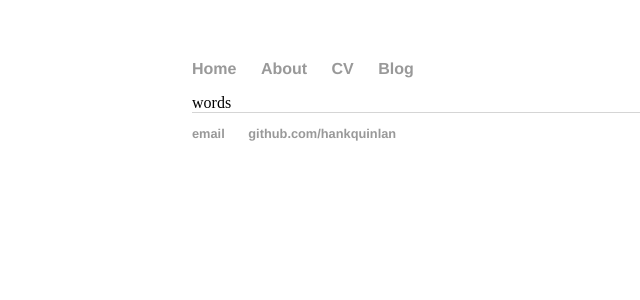
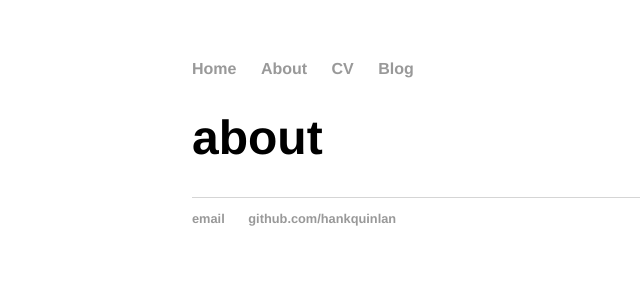
Before and after one commit to allofher/allofher.github.io, a Jekyll site: the page built from about/index.html, in a window 1280 px wide. Shown: the top 300 px of the page, without its empty margins (0-640 px from the left). Built offline with Jekyll 4.4.1, drawn with Linux system fonts in a browser that asks for light colours.

Commit message:
Update index.html

```diff
--- a/about/index.html
+++ b/about/index.html
@@ -3,4 +3,4 @@ layout: default
 title: about
 ---
 
-words
+<h1>{{ page.title }}</h1>
```
